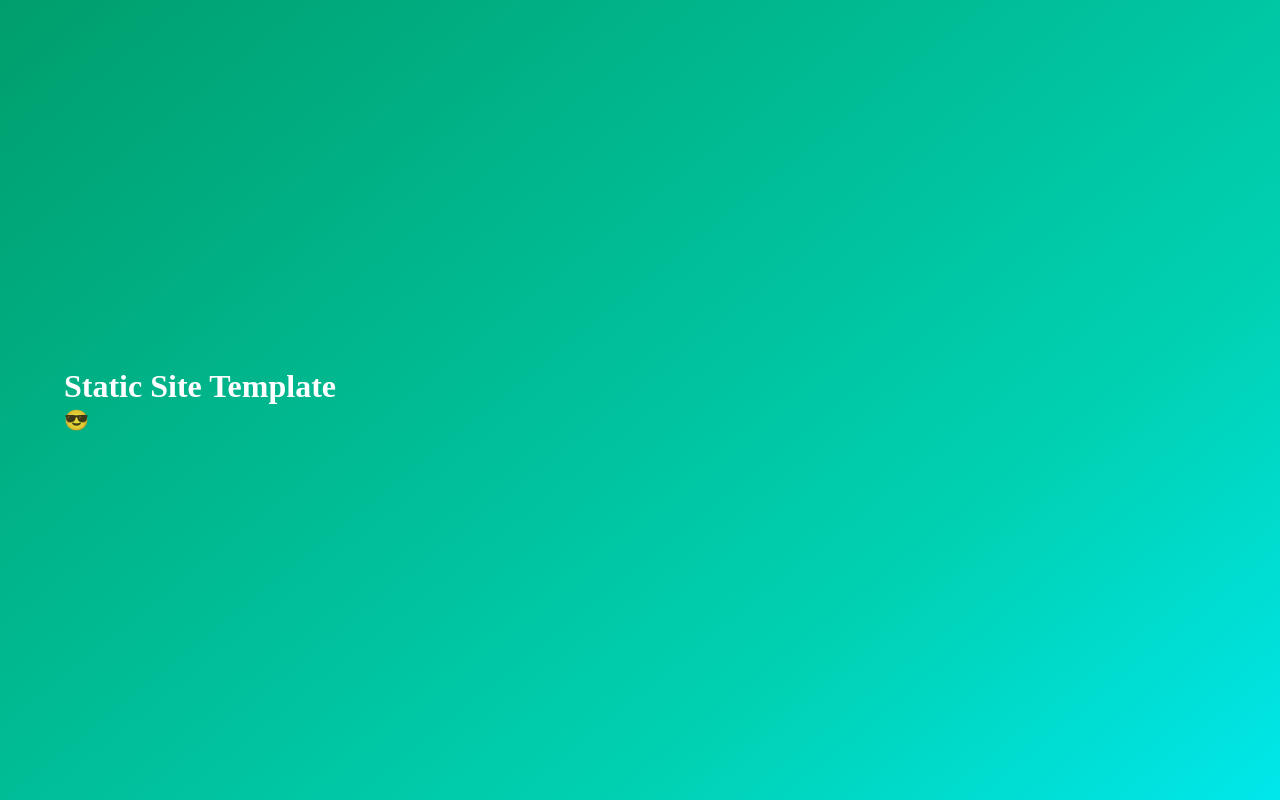
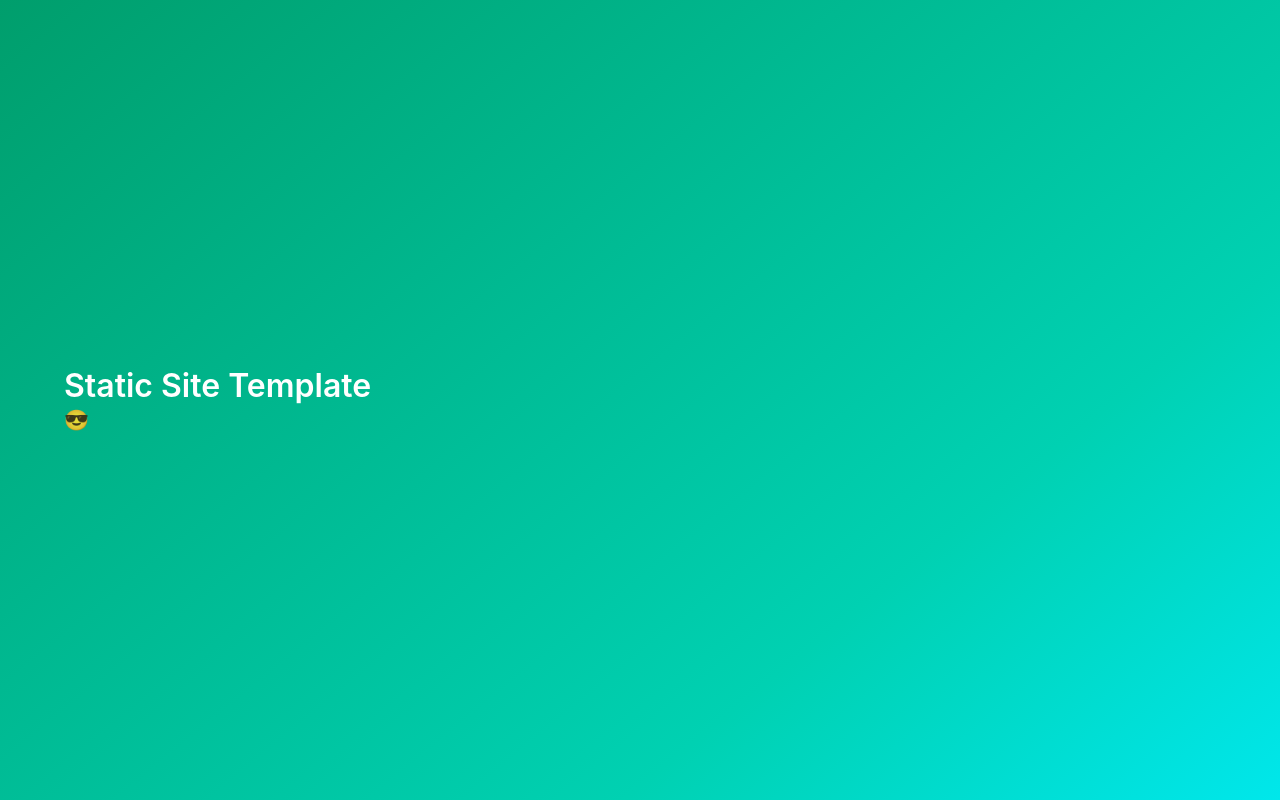
Before and after one commit to markuswustenberg/static-site-template, a website: page docs/index.html in a window 1280 px wide. Drawn offline with Linux system fonts and the light colour scheme.

Commit message:
Delete charter font from sass file

```diff
--- a/sass/app.scss
+++ b/sass/app.scss
@@ -1,5 +1,3 @@
 @charset "utf-8";
 
-$family-primary: 'Charter', serif;
-
 @import "../node_modules/bulma/bulma.sass";
```
Also changed, not shown: docs/styles/app.css, 1 other file.
